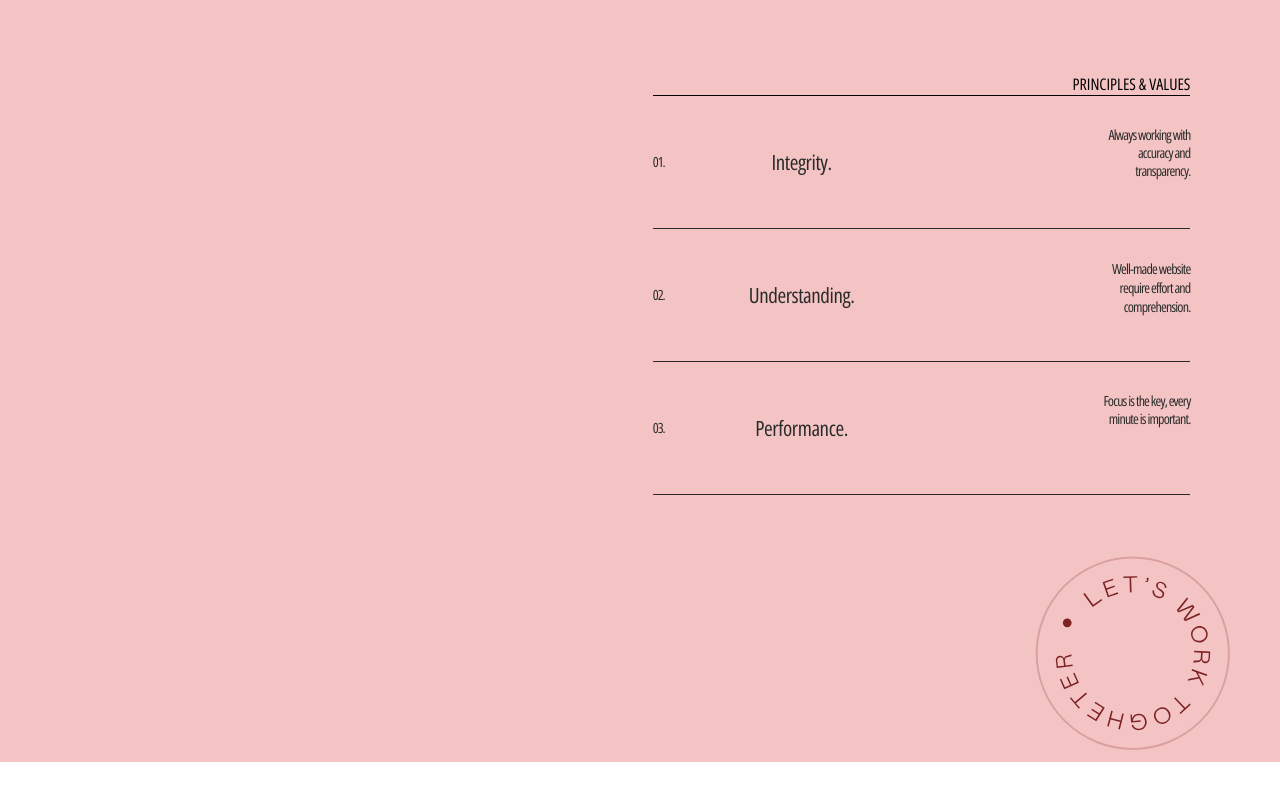
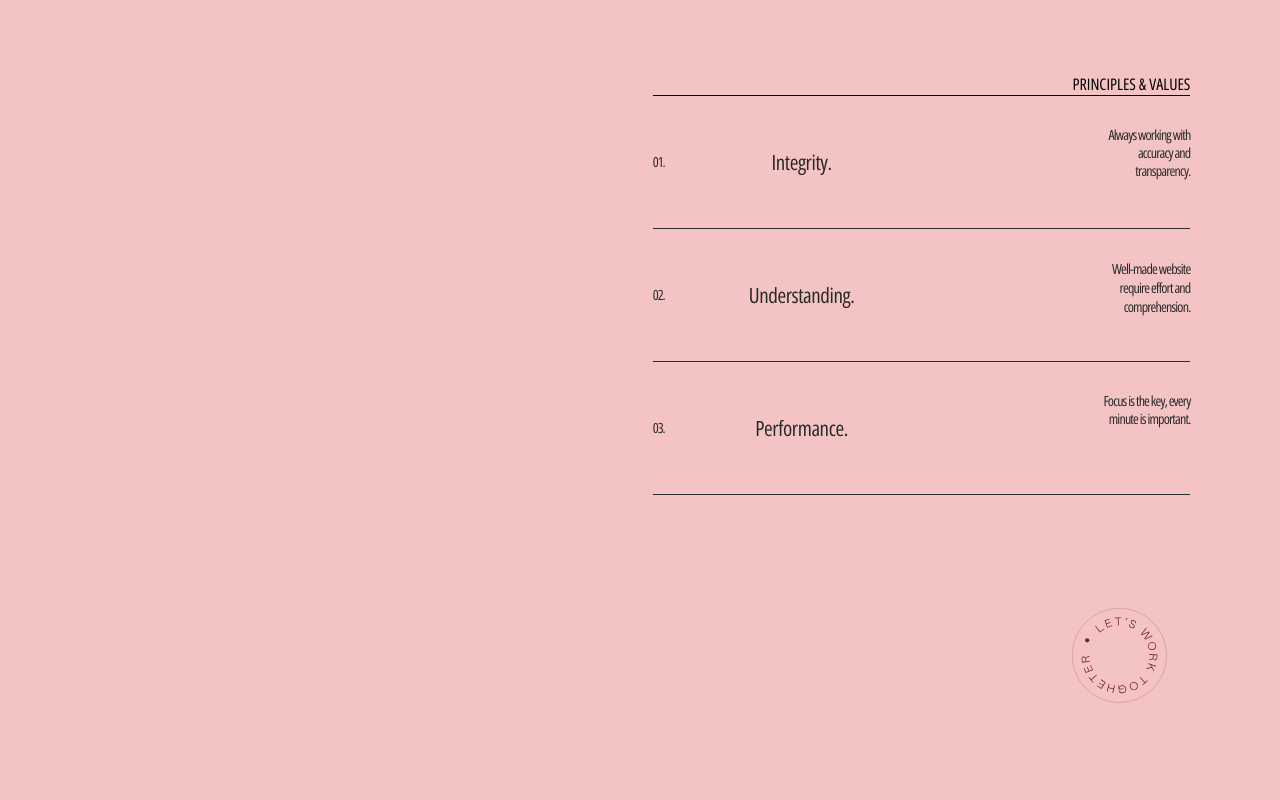
Before and after one commit to Demiourg/Temporary_Folio, a plain HTML site: page index.html in a window 1280 px wide. Shown: the part 2158-2958 px from the top of the page. Before the commit the page ends 2920 px from the top, so only its background shows below. Drawn offline with Linux system fonts and the light colour scheme.

Commit message:
add svg modification

```diff
--- a/assets/css/style.css
+++ b/assets/css/style.css
@@ -261,14 +261,14 @@ figure figcaption span {
 }
 
 .circle {
-  width: 17%;
-  margin-top: 50px;
-  margin-left: 80%;
+  display: flex;
+  justify-content: flex-end;
+  margin: 107px 107px 0 0;
+  padding: 0 0 107px 0;
 }
 
 .circle img {
-  display: flex;
-  justify-content: flex-end;
+  width: 107px;
 }
 
 /* ================== MEDIA QUERY AREA ================== */
```
